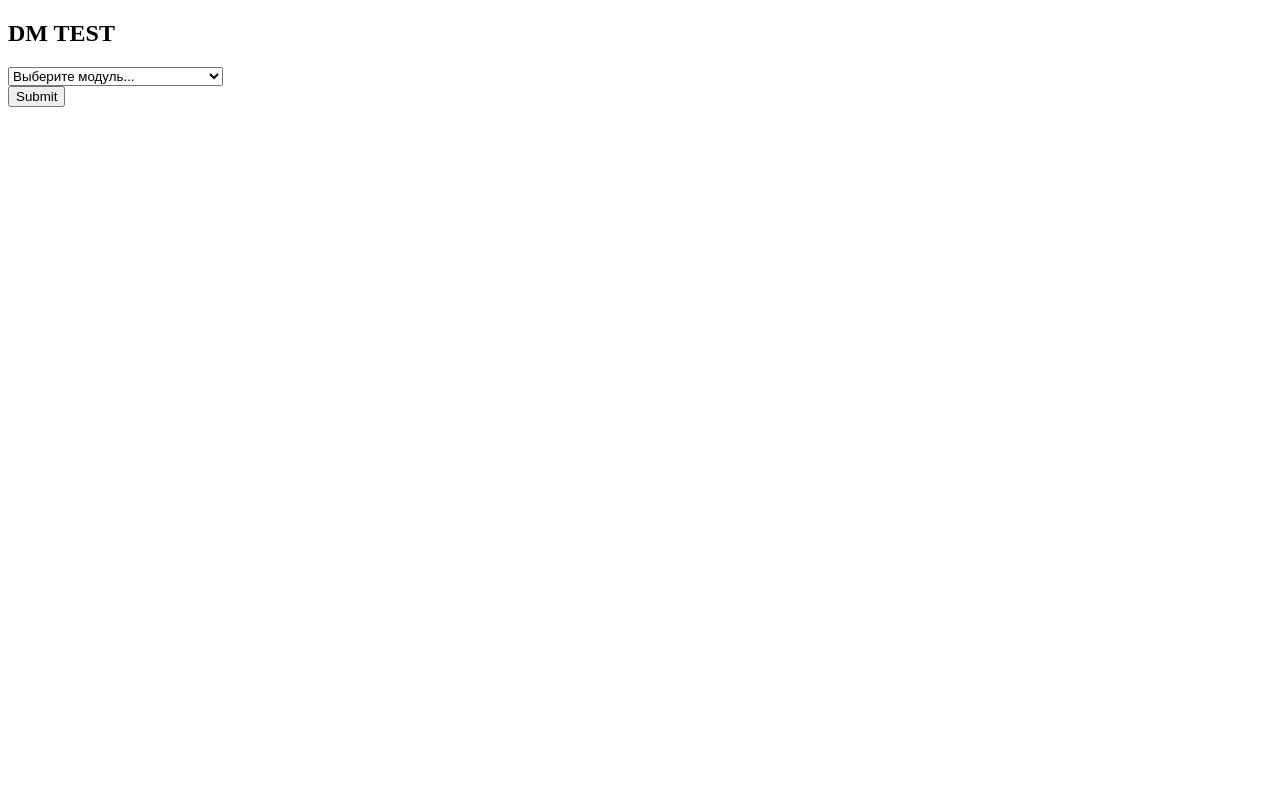
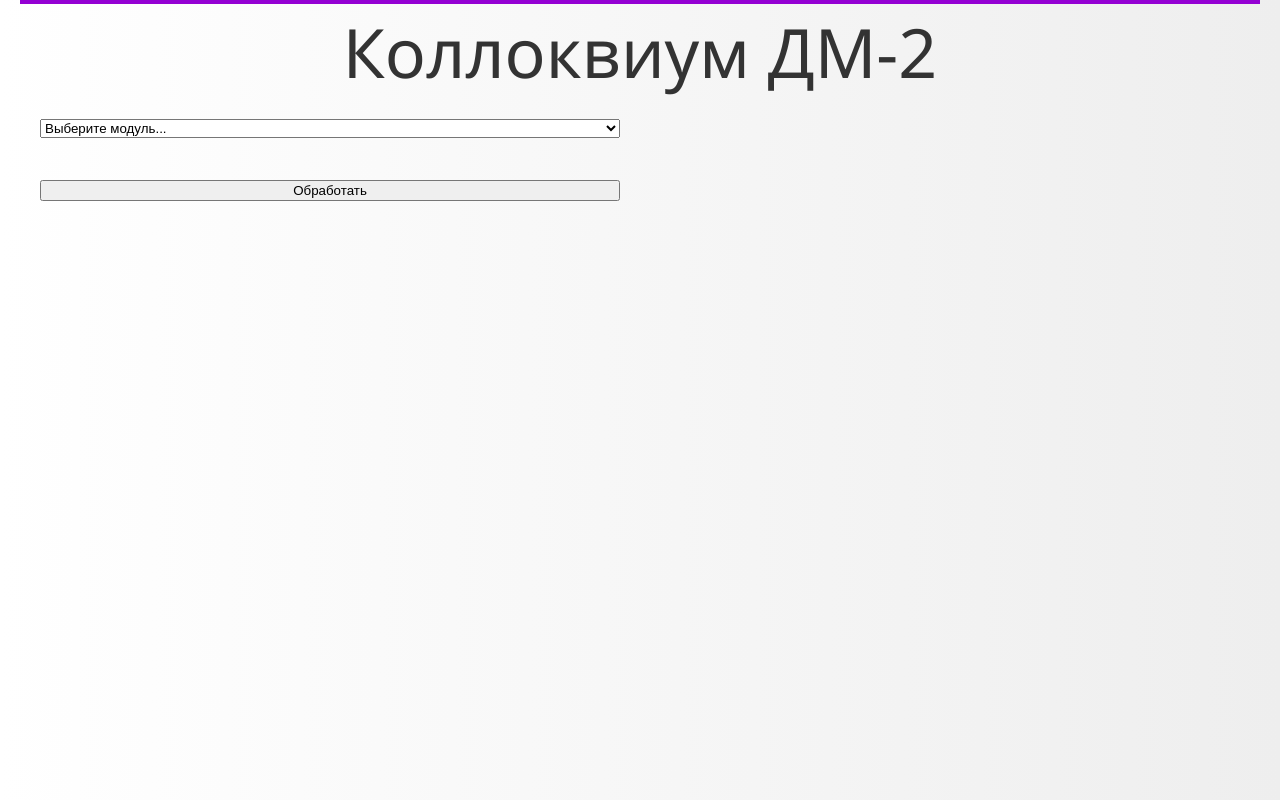
Before and after one commit to IlyaSmagin/7302.github.io, a plain HTML site: page dm/index.html in a window 1280 px wide. Drawn offline with Linux system fonts and the light colour scheme.

Commit message:
update. mostly css changes

```diff
--- a/dm/dm.js
+++ b/dm/dm.js
@@ -1,5 +1,6 @@
 "use strict";
 
+// Таблица модулей
 const Modules = {
 	COM_NN_D: {
 		function: COM_NN_D,
@@ -32,6 +33,10 @@ function NZER_N_B(a, n) {
 	return 0;
 };
 
+/* Коллбэки
+ *
+ */
+
 function selectOnChange(select) {
 	var module = Modules[select.options[select.selectedIndex].value];
 	if(module === undefined || module.function === undefined || module.reqFields === undefined)
@@ -58,17 +63,26 @@ function selectOnChange(select) {
 }
 
 function processForm(form) {
-	var module = Modules[form.select.options[form.select.selectedIndex].value];
+	var moduleName = form.select.options[form.select.selectedIndex].value;
+	if(moduleName == 'default')
+		return false;
 
+	var module = Modules[moduleName];
+	// Формируем аргументы
 	var args = [];
 	for(var fieldName in module.reqFields) {
 		args.push(form[fieldName].value);
 	}
 	var retVal = module.function.apply(this, args);
+
+	// Выводим результат
 	if(module.returnCodes !== undefined)
 		retVal = module.returnCodes[retVal];
+	//alert(retVal);
 
-	alert(retVal);
+	var result = document.getElementById('right-half');
+	result.appendChild(document.createTextNode(retVal));
+	result.appendChild(document.createElement('br'));
 
     return false;
 }
--- a/dm/index.html
+++ b/dm/index.html
@@ -1,19 +1,24 @@
 <!DOCTYPE html>
 <html>
 <head>
-<meta name="http-equiv" content="Content-type: text/html; charset=UTF-8">
 <meta charset="utf-8"/>
 <script src="dm.js" charset="utf-8"></script>
+<link rel="stylesheet" href="style.css">
 </head>
 <body onload="javascript:onLoad()">
-<h2>DM TEST</h2>
+<h1>Коллоквиум ДМ-2</h1>
 
+<section id="container">
+<div id="left-half">
 <form action="#" onsubmit="return processForm(this)">
   <select id="select" onchange="selectOnChange(this)">
     <option value="default">Выберите модуль...</option>
   </select><br>
-  <input type="submit" value="Submit" id="submit">
+  <input type="submit" value="Обработать" id="submit">
 </form>
+</div>
+<div id="right-half"></div>
+</section>
 
 </body>
 </html>
--- /dev/null
+++ b/dm/style.css
@@ -0,0 +1,38 @@
+body {
+	font:normal 20px/1.4 "Segoe UI",Roboto,Helvetica,Arial,sans-serif;
+	margin:0 1em;
+	color:#333;
+	background:linear-gradient(to right, #fff, #eee);
+	border-top:0.2em solid #9400D3;
+}
+
+h1 {
+	text-align:center;
+	font-weight:300;
+	font-size:3.4em;
+	margin:0
+}
+
+form, div {
+	display: flex;
+	flex-direction: column;
+}
+
+#container {
+	display: flex;
+}
+
+#left-half {
+	flex: 1;
+	padding: 1em;
+}
+
+#right-half {
+	flex: 1;
+	padding: 1em;
+}
+
+#submit {
+	margin:1em 0;
+	align:center;
+}
```
